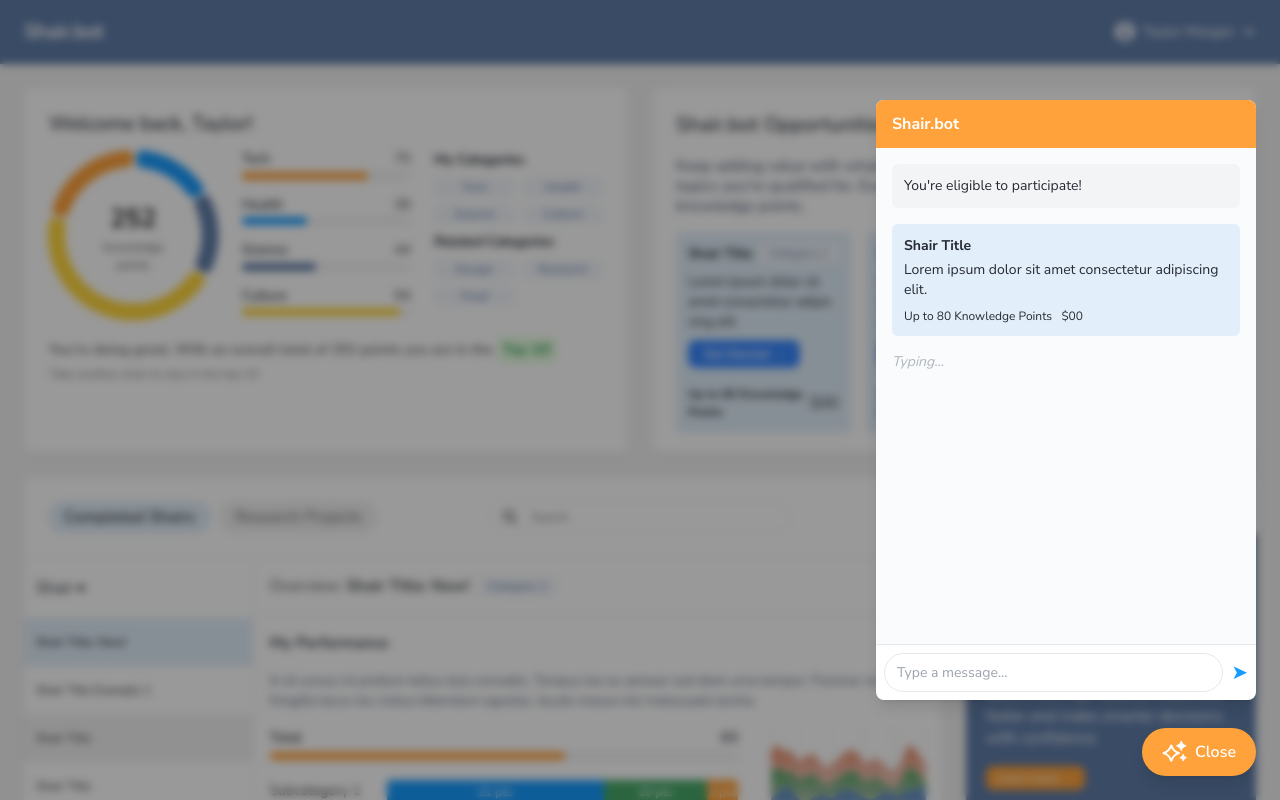
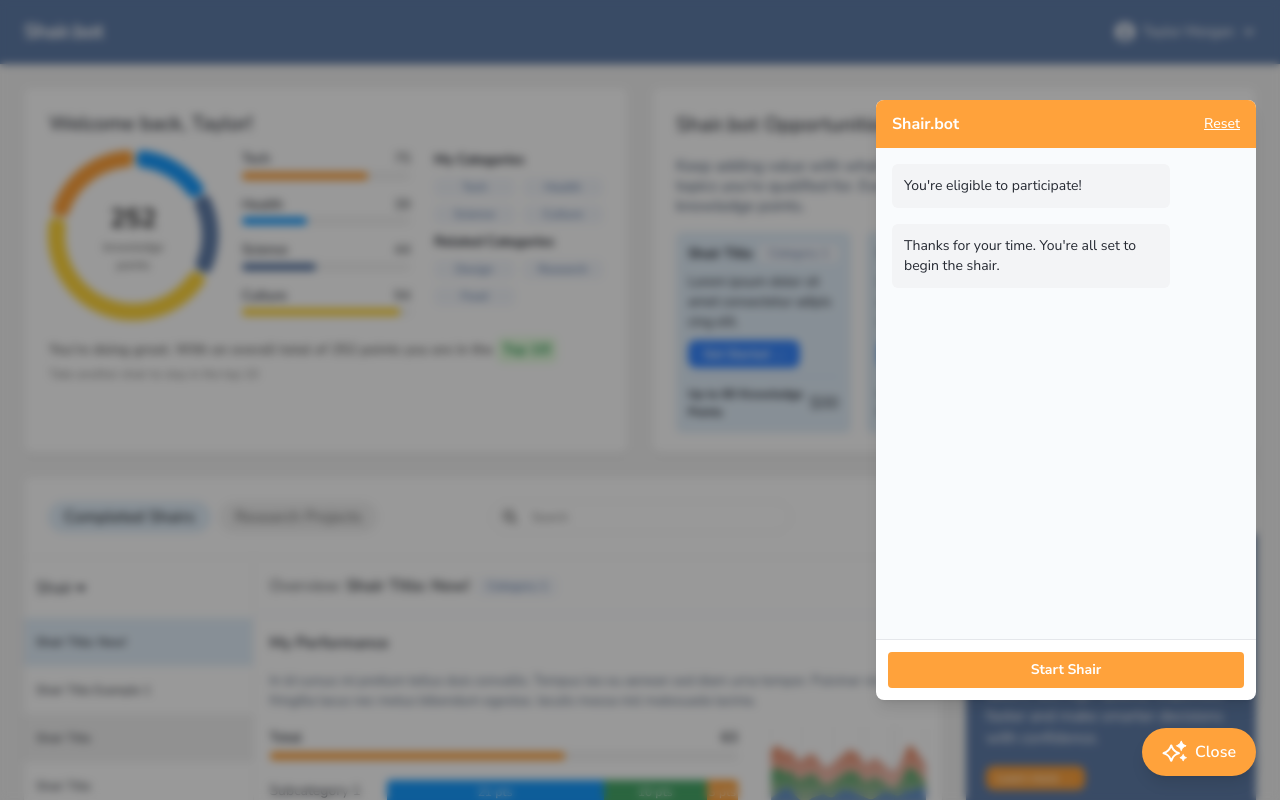
Before and after one commit to jamesfmcgrath/shair-bot, a React (Vite) app: page / in a window 1280 px wide. Both pictures are taken after a click on the button "Shair.bot". Shown: the top 800 px of the page. Built offline with nearby package versions, Linux system fonts and the light colour scheme.

Commit message:
Integrate ChatGPT

```diff
--- a/src/components/ChatPanel.jsx
+++ b/src/components/ChatPanel.jsx
@@ -1,108 +1,168 @@
 // src/components/ChatPanel.jsx
 
-import { useEffect, useState } from 'react';
+import { useEffect, useRef, useState } from 'react';
 
 export default function ChatPanel() {
-  const [chatStep, setChatStep] = useState(0);
+  const [messages, setMessages] = useState([
+    { role: 'assistant', content: "You're eligible to participate!" },
+    {
+      role: 'assistant',
+      content: "Thanks for your time. You're all set to begin the shair.",
+    },
+  ]);
+
+  const [inputValue, setInputValue] = useState('');
   const [isTyping, setIsTyping] = useState(false);
+  const [shairStarted, setShairStarted] = useState(false);
+  const messagesEndRef = useRef(null);
 
-  // Example flow of messages
-  const flow = [
-    <BotMessage text="You're eligible to participate!" />,
-    <SurveyCard />,
-    <BotMessage text="Thanks for your time. You're all set to begin the shair." />,
-    <StartButton />,
-    <QuestionMessage text="Survey Title: Question 1" />,
-    <BotMessage text="Response 1: Cras malesuada dictum..." />,
-    <UserMessage text="User input text..." />,
-  ];
+  async function handleSendMessage(userMessage) {
+    if (!userMessage) return;
 
-  // Auto-progress chat with typing animation
+    // Add user message to chat
+    setMessages((prev) => [...prev, { role: 'user', content: userMessage }]);
+    setInputValue('');
+    setIsTyping(true);
+
+    try {
+      const response = await fetch(
+        'https://api.openai.com/v1/chat/completions',
+        {
+          method: 'POST',
+          headers: {
+            'Content-Type': 'application/json',
+            Authorization: `Bearer ${import.meta.env.VITE_OPENAI_API_KEY}`,
+          },
+          body: JSON.stringify({
+            model: 'gpt-4o',
+            messages: [
+              {
+                role: 'system',
+                content:
+                  'You are Shair.bot, a friendly and professional research assistant that guides users through the shair process. Keep responses clear and on brand.',
+              },
+              ...messages,
+              { role: 'user', content: userMessage },
+            ],
+            max_tokens: 200,
+            temperature: 0.7,
+          }),
+        }
+      );
+
+      const data = await response.json();
+      const reply = data.choices?.[0]?.message?.content?.trim();
+
+      if (reply) {
+        setMessages((prev) => [...prev, { role: 'assistant', content: reply }]);
+      }
+    } catch (error) {
+      console.error('ChatGPT API error:', error);
+    } finally {
+      setIsTyping(false);
+    }
+  }
+
+  function handleUserSend() {
+    handleSendMessage(inputValue.trim());
+  }
+
+  function handleStartShair() {
+    setShairStarted(true);
+    handleSendMessage('Begin the shair process.');
+  }
+
+  // Auto-scroll to bottom
   useEffect(() => {
-    if (chatStep < flow.length - 1) {
-      setIsTyping(true);
-      const timer = setTimeout(() => {
-        setIsTyping(false);
-        setChatStep((prev) => prev + 1);
-      }, 2000); // 2 second delay
+    messagesEndRef.current?.scrollIntoView({ behavior: 'smooth' });
+  }, [messages, isTyping]);
 
-      return () => clearTimeout(timer);
+  function handleResetChat() {
+    setMessages([
+      { role: 'assistant', content: "You're eligible to participate!" },
+      {
+        role: 'assistant',
+        content: "Thanks for your time. You're all set to begin the shair.",
+      },
+    ]);
+    setShairStarted(false);
   }
-  }, [chatStep, flow.length]);
 
   return (
     <div className="fixed bottom-[100px] right-6 w-[380px] h-[75vh] bg-white rounded-lg shadow-lg flex flex-col z-40 overflow-hidden">
       {/* Header */}
-      <div className="bg-brand-orange text-white px-4 py-3 text-[16px] font-bold">
-        Shair.bot
+      <div className="flex items-center justify-between bg-brand-orange text-white px-4 py-3 text-[16px] font-bold">
+        <span>Shair.bot</span>
+        <button
+          onClick={handleResetChat}
+          className="text-sm font-medium underline"
+        >
+          Reset
+        </button>
       </div>
 
       {/* Chat content */}
       <div className="flex-1 p-4 space-y-4 overflow-y-auto bg-[#F9FBFD]">
-        {flow.slice(0, chatStep + 1).map((message, index) => (
-          <div key={index}>{message}</div>
+        {messages.map((msg, index) => (
+          <div
+            key={index}
+            className={`p-3 rounded-md text-sm max-w-[80%] ${
+              msg.role === 'user'
+                ? 'bg-blue-200 self-end text-text-dark ml-auto'
+                : 'bg-gray-100 text-text-dark'
+            }`}
+          >
+            {msg.content}
+          </div>
         ))}
 
         {isTyping && (
           <div className="flex items-center gap-1 text-sm italic text-gray-500">
-            <span className="animate-pulse">Typing...</span>
+            <span className="animate-bounce">•</span>
+            <span className="delay-100 animate-bounce">•</span>
+            <span className="delay-200 animate-bounce">•</span>
           </div>
         )}
+
+        <div ref={messagesEndRef} />
       </div>
 
-      {/* Input */}
+      {/* Start Shair button (before chat starts) */}
+      {!shairStarted && (
+        <div className="p-3 border-t">
+          <button
+            onClick={handleStartShair}
+            className="w-full px-4 py-2 text-sm font-bold text-white transition rounded bg-brand-orange hover:bg-brand-yellow"
+            disabled={isTyping}
+          >
+            Start Shair
+          </button>
+        </div>
+      )}
+
+      {/* Input (after shair started) */}
+      {shairStarted && (
         <div className="flex items-center gap-2 p-2 border-t">
           <input
             type="text"
             placeholder="Type a message..."
             className="flex-1 px-3 py-2 rounded-full border text-[14px]"
+            value={inputValue}
+            onChange={(e) => setInputValue(e.target.value)}
+            onKeyDown={(e) => {
+              if (e.key === 'Enter') handleUserSend();
+            }}
+            disabled={isTyping}
           />
-        <button className="text-xl text-brand-blue">➤</button>
+          <button
+            onClick={handleUserSend}
+            className="text-xl text-brand-blue"
+            disabled={isTyping}
+          >
+            ➤
+          </button>
         </div>
+      )}
     </div>
   );
 }
-
-// Subcomponents
-
-function BotMessage({ text }) {
-  return (
-    <div className="p-3 text-sm bg-gray-100 rounded-md text-text-dark">
-      {text}
-    </div>
-  );
-}
-
-function UserMessage({ text }) {
-  return (
-    <div className="self-end p-3 text-sm bg-blue-200 rounded-md text-text-dark">
-      {text}
-    </div>
-  );
-}
-
-function SurveyCard() {
-  return (
-    <div className="p-3 text-sm rounded-md bg-background-blue text-text-dark">
-      <div className="mb-1 font-bold">Shair Title</div>
-      <p>Lorem ipsum dolor sit amet consectetur adipiscing elit.</p>
-      <div className="mt-2 text-xs">Up to 80 Knowledge Points &nbsp; $00</div>
-    </div>
-  );
-}
-
-function StartButton() {
-  return (
-    <button className="px-3 py-1 text-sm text-white rounded-md bg-brand-orange">
-      Start shair
-    </button>
-  );
-}
-
-function QuestionMessage({ text }) {
-  return (
-    <div className="p-3 text-sm bg-gray-100 rounded-md text-text-dark">
-      {text}
-    </div>
-  );
-}
```
Lines whose indentation alone changed are shown as unchanged.
